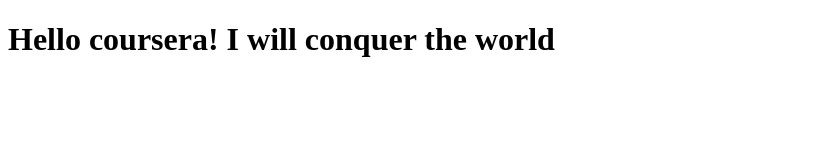
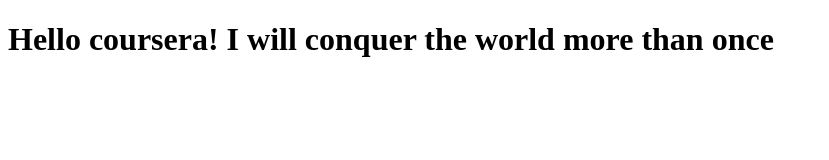
Before and after one commit to marcosanror/coursera-test, a plain HTML site: page site/index.html in a window 1280 px wide. Shown: the whole page, without its empty margins (0-829 px from the left). Drawn offline with Linux system fonts and the light colour scheme.

```diff
--- a/site/index.html
+++ b/site/index.html
@@ -7,6 +7,6 @@
     <title>Hello coursera</title>
 </head>
 <body>
-<h1> Hello coursera! I will conquer the world </h1>
+<h1> Hello coursera! I will conquer the world more than once </h1>
 </body>
 </html>
```
